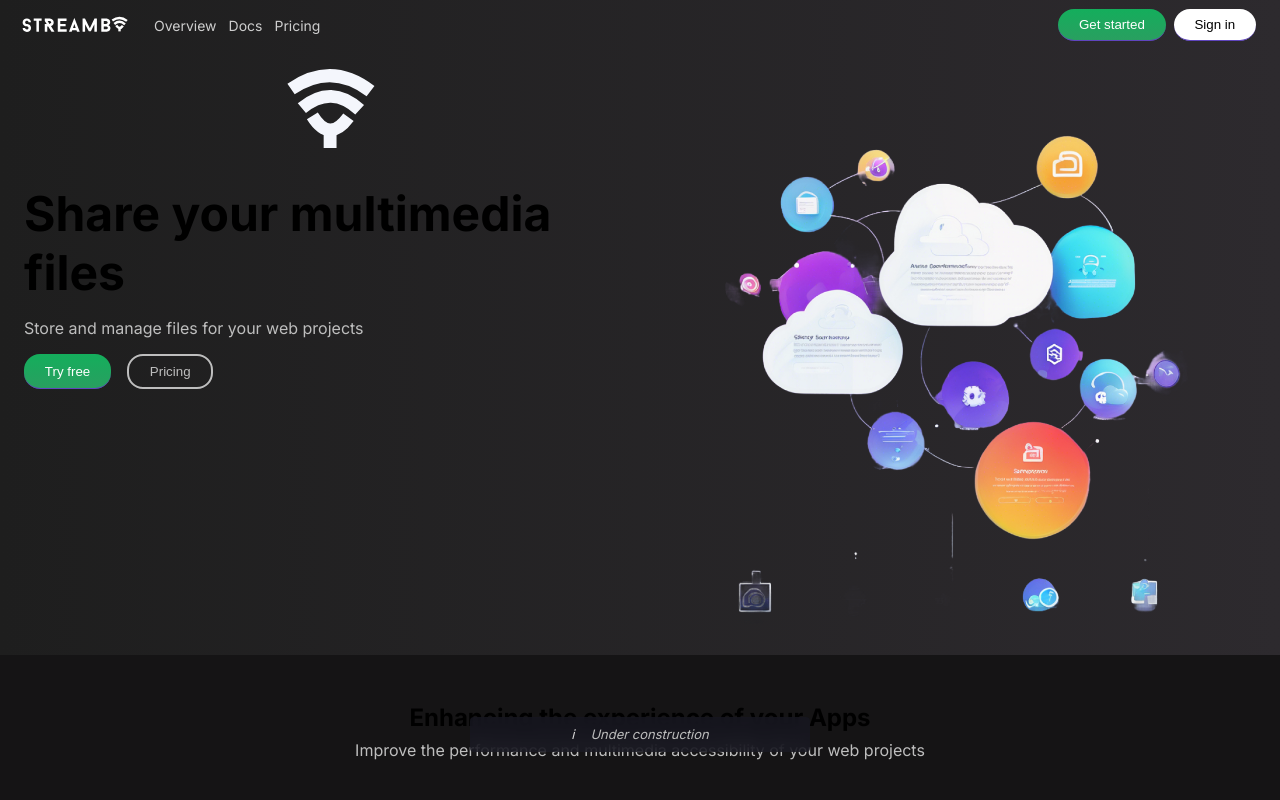
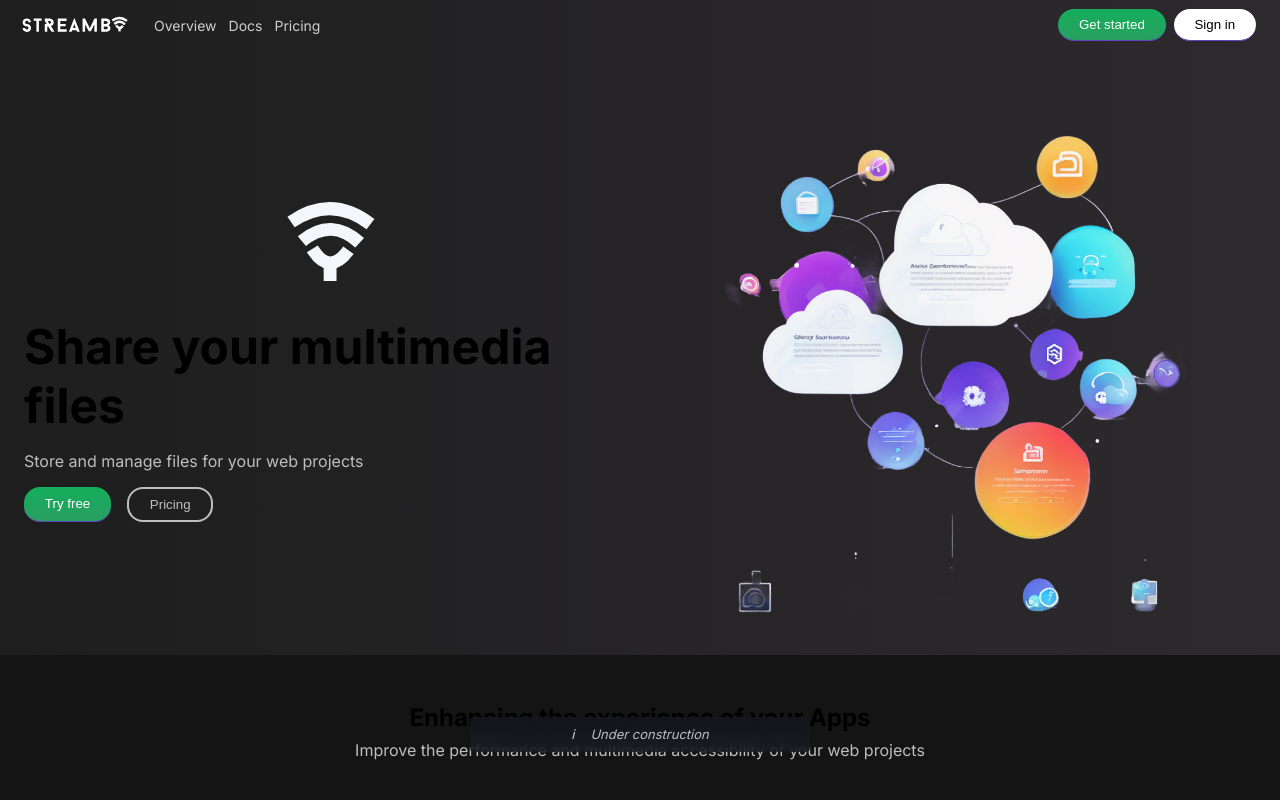
Before and after one commit to GwerhDev/StreamBy-Web, a Next.js app: page / in a window 1280 px wide. Shown: the top 800 px of the page. Built offline with nearby package versions, Linux system fonts and the light colour scheme; a web font is replaced by a local one.

Commit message:
changing branding

```diff
--- a/src/app/layout.tsx
+++ b/src/app/layout.tsx
@@ -12,12 +12,7 @@ export const metadata = {
   description: 'Storage & Streaming services',
 };
 
-export default async function RootLayout({ children }: { children: React.ReactNode }) {
-  try {
-
-  } catch (error) {
-    console.error(error);
-  } finally {
+export default function RootLayout({ children }: { children: React.ReactNode }) {
   return (
     <html lang="en">
       <body className={inter.className}>
@@ -28,4 +23,3 @@ export default async function RootLayout({ children }: { children: React.ReactNo
     </html>
   );
 };
-};
--- a/src/components/LateralMenu/LateralMenu.module.css
+++ b/src/components/LateralMenu/LateralMenu.module.css
@@ -1,6 +1,5 @@
 .container {
-  width: 350px;
+  width: 90px;
   height: 100%;
   min-height: 100vh;
-  background-color: var(--background-color-dark);
 }
--- a/src/components/Sections/Presentation.module.css
+++ b/src/components/Sections/Presentation.module.css
@@ -3,6 +3,7 @@
   width: 100%;
   min-height: 500px;
   display: flex;
+  align-items: center;
   padding-left: var(--size-6);
   padding-right: var(--size-6);
 }
```
Lines whose indentation alone changed are shown as unchanged.
